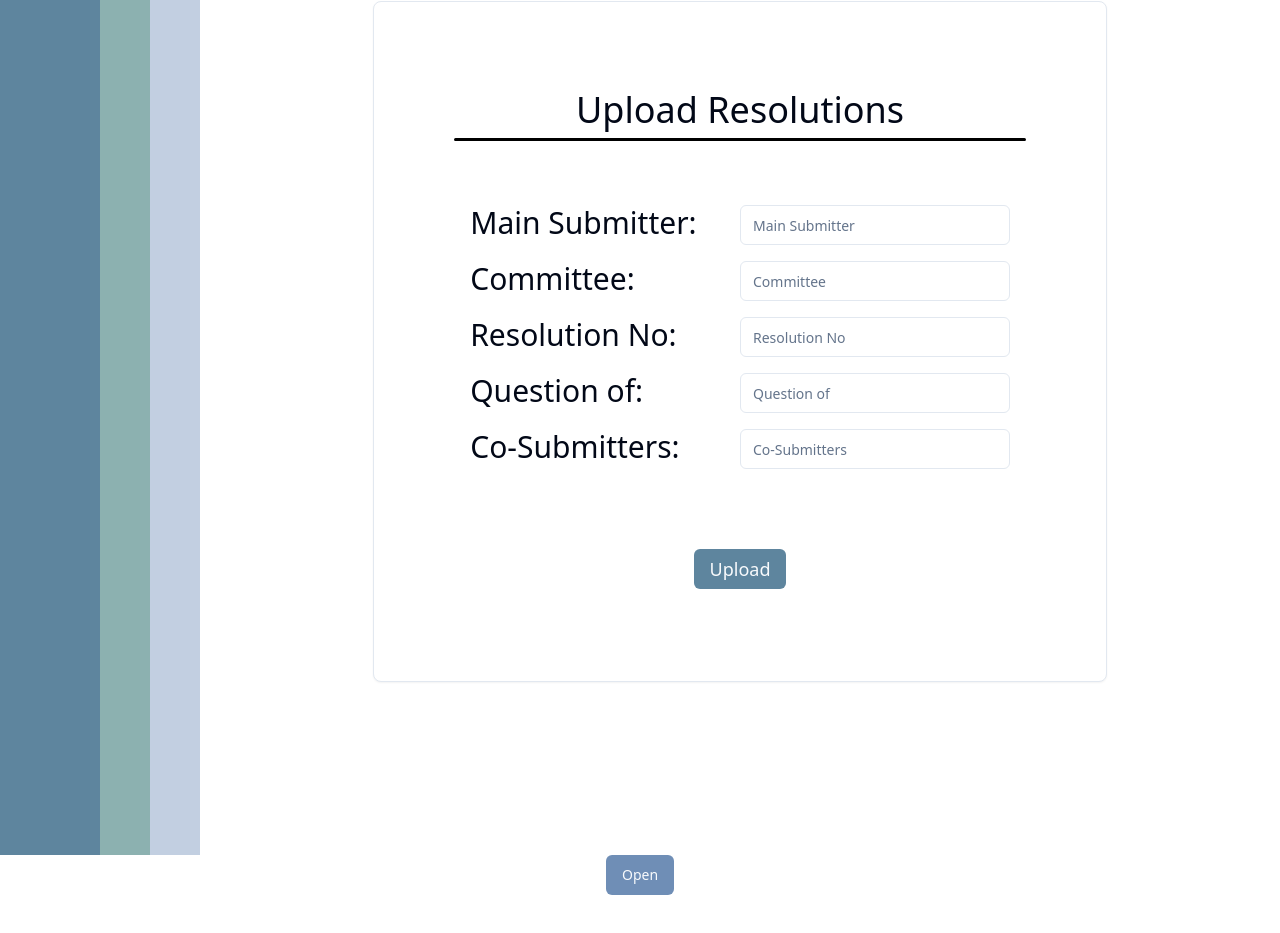
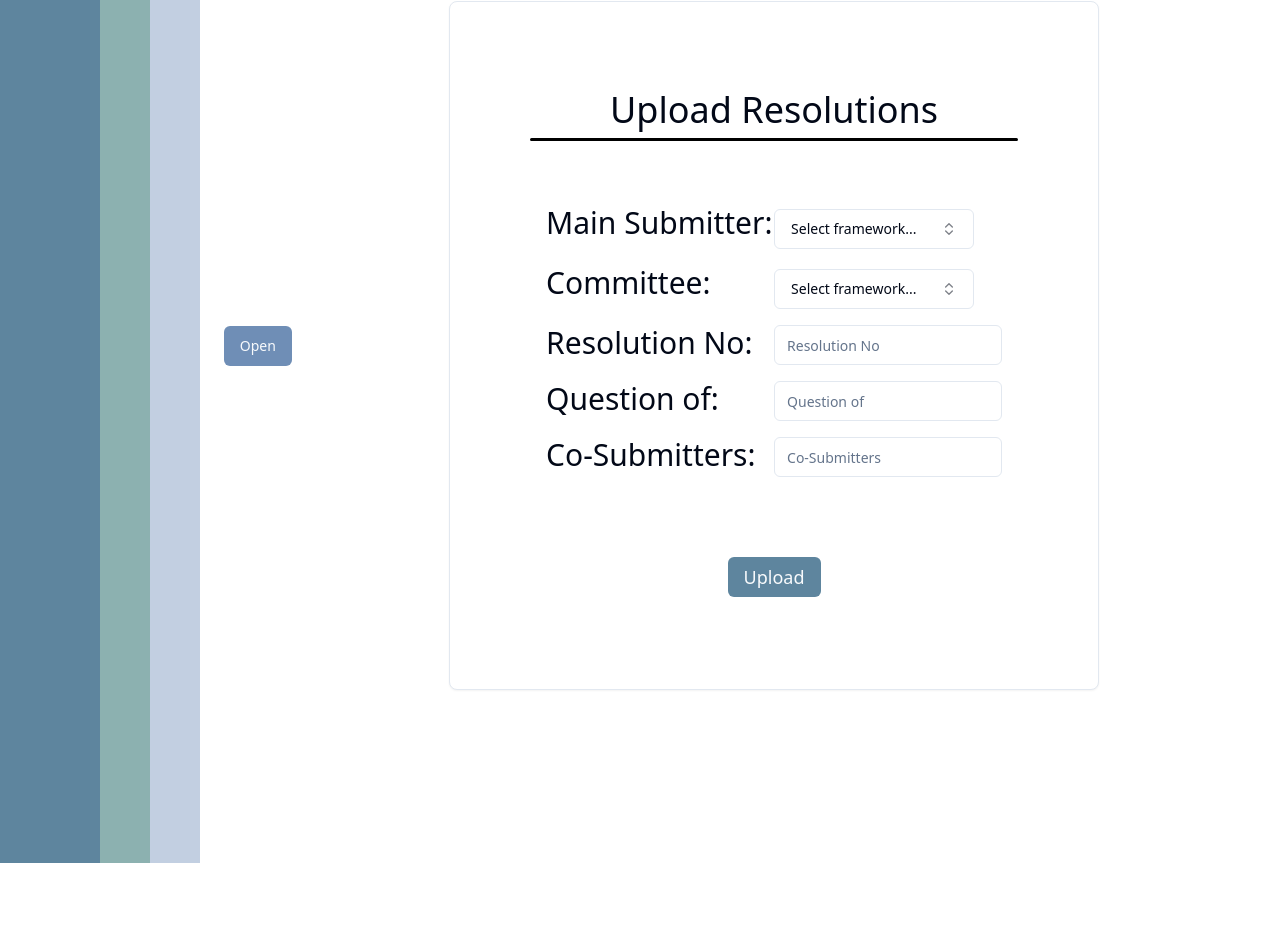
Before and after one commit to kyenideniz/acimun-online, a Next.js app: page /upload in a window 1280 px wide. Shown: the part 943-1876 px from the top of the page. After the commit the page ends 1854 px from the top, so only its background shows below. Built offline with nearby package versions, Linux system fonts and the light colour scheme.

Commit message:
modified:   app/(root)/upload/page.tsx 	deleted:    components/popUp.tsx 	deleted:    components/resoUpload.tsx 	new file:   components/resoUpload/popUp.tsx 	new file:   components/resoUpload/resoUpload.tsx 	new file:   components/resoUpload/selectBox.tsx

```diff
--- a/app/(root)/upload/page.tsx
+++ b/app/(root)/upload/page.tsx
@@ -1,5 +1,5 @@
-import { PopUp } from "@/components/popUp";
-import { ResoUpload } from "@/components/resoUpload";
+import { PopUp } from "@/components/resoUpload/popUp";
+import { ResoUpload } from "@/components/resoUpload/resoUpload";
 import SecondaryBanner from "@/components/secondaryBanner/secondaryBanner";
 
 export default function Home() {
@@ -8,8 +8,7 @@
 
     <div className="bg-white">
       <SecondaryBanner />
-        <ResoUpload />
-      <PopUp />
+      <ResoUpload />
       <br></br><br></br>
     </div>
 
--- a/components/popUp.tsx
+++ /dev/null
@@ -1,23 +0,0 @@
-import {
-    Popover,
-    PopoverContent,
-    PopoverTrigger,
-  } from "@/components/ui/popover"
-import ResoUpload from "./resoUpload"
-import { Button } from "./ui/button"
-
-export function PopUp(){
-    return(
-        <div className="items-center justify-center flex">
-        <Popover>
-            <PopoverTrigger>
-                <Button variant="custom">Open</Button>
-            </PopoverTrigger>
-            <PopoverContent>
-                <ResoUpload />
-            </PopoverContent>
-        </Popover>
-
-        </div>
-    )
-}
--- a/components/resoUpload.tsx
+++ /dev/null
@@ -1,66 +0,0 @@
-import { Input } from "@/components/ui/input"
-import { Button } from "@/components/ui/button";
-import { Card } from "@/components/ui/card";
-
-export function ResoUpload(){
-    return(
-
-    <div className="grid-container">
-        <div style={{background:"#5E859E"}}></div>
-        <div style={{background:"#8CB1B0"}}></div>
-        <div style={{background:"#C2CFE1"}}></div>
-        <div className="p-4">
-
-        <div className="m-[15%]">
-            <Card className="w-[100%]">
-                <div className="mx-20 ">
-                    <div className="text-4xl mt-20 py-2 text-center">Upload Resolutions</div>
-                    <hr className="rounded w-[100%]"></hr>
-                </div>
-
-                <div className="font-body mx-20 font-body font-thin text-3xl p-4 my-10">
-                    <div className="grid grid-cols-2">
-                        <div className="py-2 ">Main Submitter:</div>
-                        <div className="left py-2 z-10">
-                            <Input type="text" placeholder="Main Submitter" />
-                        </div>
-                    </div>
-
-                    <div className="grid grid-cols-2">
-                        <div className="py-2">Committee: </div>
-                        <div className="left py-2 z-10">
-                            <Input type="text" placeholder="Committee" />
-                        </div>
-                    </div>
-                    <div className="grid grid-cols-2">
-                        <div className="py-2">Resolution No:</div>
-                        <div className="left py-2 z-10">
-                            <Input type="text" placeholder="Resolution No" />
-                        </div>
-                    </div>
-                    <div className="grid grid-cols-2">
-                        <div className="py-2">Question of:</div>
-                        <div className="left py-2 z-10">
-                            <Input type="text" placeholder="Question of" />
-                        </div>
-                    </div>
-                    <div className="grid grid-cols-2">
-                        <div className="py-2">Co-Submitters:</div>
-                        <div className="left py-2 z-10">
-                            <Input type="text" placeholder="Co-Submitters" />
-                        </div>
-                    </div>
-                    <br></br><br></br>
-                    <div className="flex items-center justify-center">
-                        <Button className="font-body font-thin text-lg bg-[#5E859E]">Upload</Button>
-                    </div>
-                    <br></br>
-                </div>
-            </Card>
-        </div>
-      </div>
-    </div>
-  )
-};
-
-export default ResoUpload;
--- /dev/null
+++ b/components/resoUpload/popUp.tsx
@@ -0,0 +1,62 @@
+import {
+    Popover,
+    PopoverContent,
+    PopoverTrigger,
+  } from "@/components/ui/popover"
+
+import { Card } from "@/components/ui/card";
+import { Input } from "@/components/ui/input"
+import { Button } from "@/components/ui/button"
+import { SelectBox } from "@/components/resoUpload/selectBox";
+
+export function PopUp(){
+    return(
+        <div className="m-[15%]">
+        <Card className="w-[100%]">
+            <div className="mx-20 ">
+                <div className="text-4xl mt-20 py-2 text-center">Upload Resolutions</div>
+                <hr className="rounded w-[100%]"></hr>
+            </div>
+
+            <div className="font-body mx-20 font-body font-thin text-3xl p-4 my-10">
+                <div className="grid grid-cols-2">
+                    <div className="py-2 ">Main Submitter:</div>
+                    <div className="left py-2 z-10">
+                        <SelectBox />
+                    </div>
+                </div>
+
+                <div className="grid grid-cols-2">
+                    <div className="py-2">Committee: </div>
+                    <div className="left py-2 z-10">
+                        <SelectBox />
+                    </div>
+                </div>
+                <div className="grid grid-cols-2">
+                    <div className="py-2">Resolution No:</div>
+                    <div className="left py-2 z-10">
+                        <Input type="text" placeholder="Resolution No" />
+                    </div>
+                </div>
+                <div className="grid grid-cols-2">
+                    <div className="py-2">Question of:</div>
+                    <div className="left py-2 z-10">
+                        <Input type="text" placeholder="Question of" />
+                    </div>
+                </div>
+                <div className="grid grid-cols-2">
+                    <div className="py-2">Co-Submitters:</div>
+                    <div className="left py-2 z-10">
+                        <Input type="text" placeholder="Co-Submitters" />
+                    </div>
+                </div>
+                <br></br><br></br>
+                <div className="flex items-center justify-center">
+                    <Button className="font-body font-thin text-lg bg-[#5E859E]">Upload</Button>
+                </div>
+                <br></br>
+            </div>
+        </Card>
+    </div>
+    )
+}
--- /dev/null
+++ b/components/resoUpload/resoUpload.tsx
@@ -0,0 +1,36 @@
+import {
+    Popover,
+    PopoverContent,
+    PopoverTrigger,
+  } from "@/components/ui/popover"
+
+import { Button } from "@/components/ui/button";
+import { PopUp } from "@/components/resoUpload/popUp";
+
+
+export function ResoUpload(){
+    return(
+
+    <div className="grid-container">
+        <div style={{background:"#5E859E"}}></div>
+        <div style={{background:"#8CB1B0"}}></div>
+        <div style={{background:"#C2CFE1"}}></div>
+        <div className="p-4">
+
+        <div className="items-center justify-center flex">
+            <Popover>
+                <PopoverTrigger>
+                    <Button variant="custom">Open</Button>
+                </PopoverTrigger>
+                <PopoverContent>
+                    <PopUp />
+                </PopoverContent>
+            </Popover>
+            <PopUp />
+        </div>
+      </div>
+    </div>
+  )
+};
+
+export default ResoUpload;
--- /dev/null
+++ b/components/resoUpload/selectBox.tsx
@@ -0,0 +1,90 @@
+"use client"
+
+import * as React from "react"
+import { Check, ChevronsUpDown } from "lucide-react"
+
+import { cn } from "@/lib/utils"
+import { Button } from "@/components/ui/button"
+import {
+  Command,
+  CommandEmpty,
+  CommandGroup,
+  CommandInput,
+  CommandItem,
+} from "@/components/ui/command"
+import {
+  Popover,
+  PopoverContent,
+  PopoverTrigger,
+} from "@/components/ui/popover"
+
+const frameworks = [
+  {
+    value: "next.js",
+    label: "Next.js",
+  },
+  {
+    value: "sveltekit",
+    label: "SvelteKit",
+  },
+  {
+    value: "nuxt.js",
+    label: "Nuxt.js",
+  },
+  {
+    value: "remix",
+    label: "Remix",
+  },
+  {
+    value: "astro",
+    label: "Astro",
+  },
+]
+
+export function SelectBox() {
+  const [open, setOpen] = React.useState(false)
+  const [value, setValue] = React.useState("")
+
+  return (
+    <Popover open={open} onOpenChange={setOpen}>
+      <PopoverTrigger asChild>
+        <Button
+          variant="outline"
+          role="combobox"
+          aria-expanded={open}
+          className="w-[200px] justify-between"
+        >
+          {value
+            ? frameworks.find((framework) => framework.value === value)?.label
+            : "Select framework..."}
+          <ChevronsUpDown className="ml-2 h-4 w-4 shrink-0 opacity-50" />
+        </Button>
+      </PopoverTrigger>
+      <PopoverContent className="w-[200px] p-0">
+        <Command>
+          <CommandInput placeholder="Search framework..." />
+          <CommandEmpty>No framework found.</CommandEmpty>
+          <CommandGroup>
+            {frameworks.map((framework) => (
+              <CommandItem
+                key={framework.value}
+                onSelect={(currentValue) => {
+                  setValue(currentValue === value ? "" : currentValue)
+                  setOpen(false)
+                }}
+              >
+                <Check
+                  className={cn(
+                    "mr-2 h-4 w-4",
+                    value === framework.value ? "opacity-100" : "opacity-0"
+                  )}
+                />
+                {framework.label}
+              </CommandItem>
+            ))}
+          </CommandGroup>
+        </Command>
+      </PopoverContent>
+    </Popover>
+  )
+}
```
